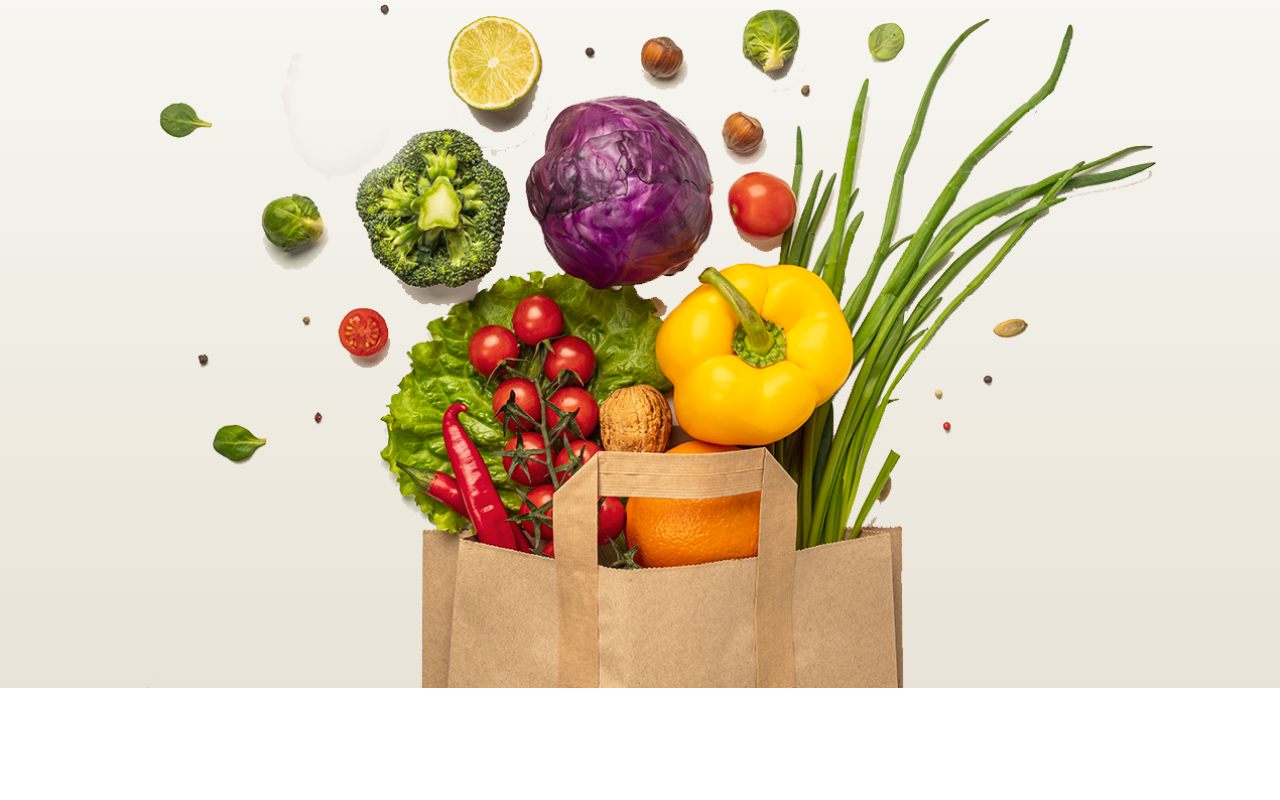
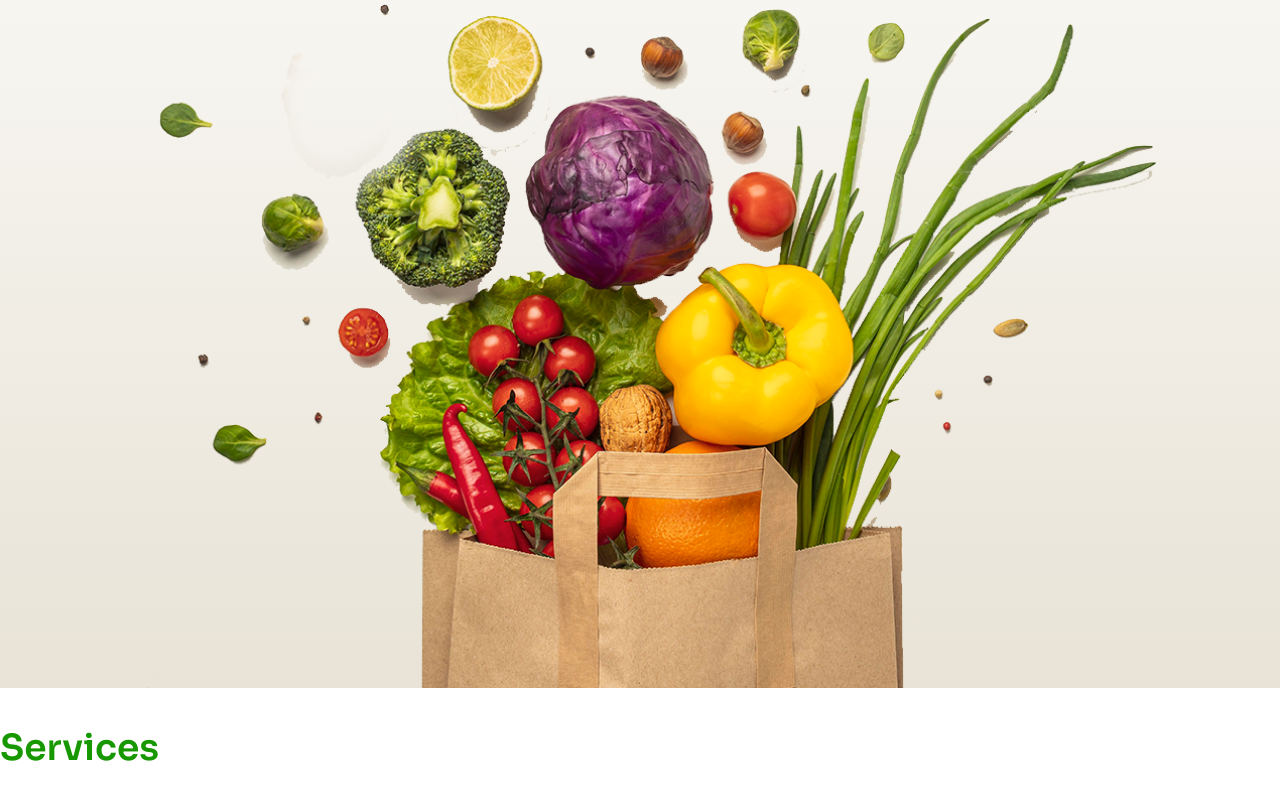
Before and after one commit to iftakhersifat/nature-platter, a plain HTML site: page index.html in a window 1280 px wide. Shown: the part 491-1291 px from the top of the page. Before the commit the page ends 1219 px from the top, so only its background shows below. Drawn offline with nearby package versions, Linux system fonts and the light colour scheme.

Commit message:
added services  section

```diff
--- a/index.html
+++ b/index.html
@@ -100,7 +100,14 @@
     </div>
   </header>
 
+  <main>
+    <!-- services -->
+    <h1 class="md:container md:mx-auto text-[#179800] font-semibold text-4xl sora-font mb-10 p-4 md:p-0">Services</h1>
 
+
+
+
+  </main>
 </body>
 
 </html>
```
